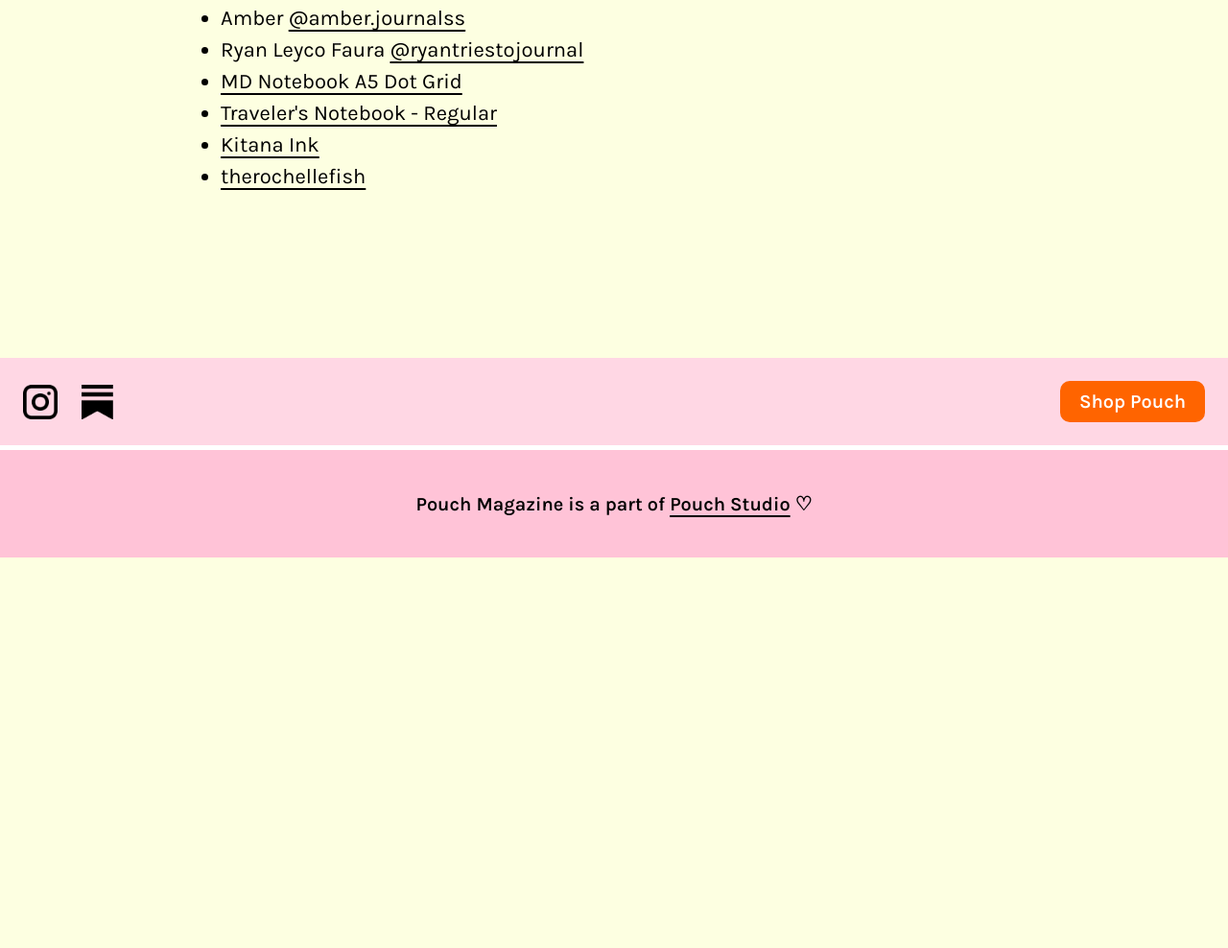
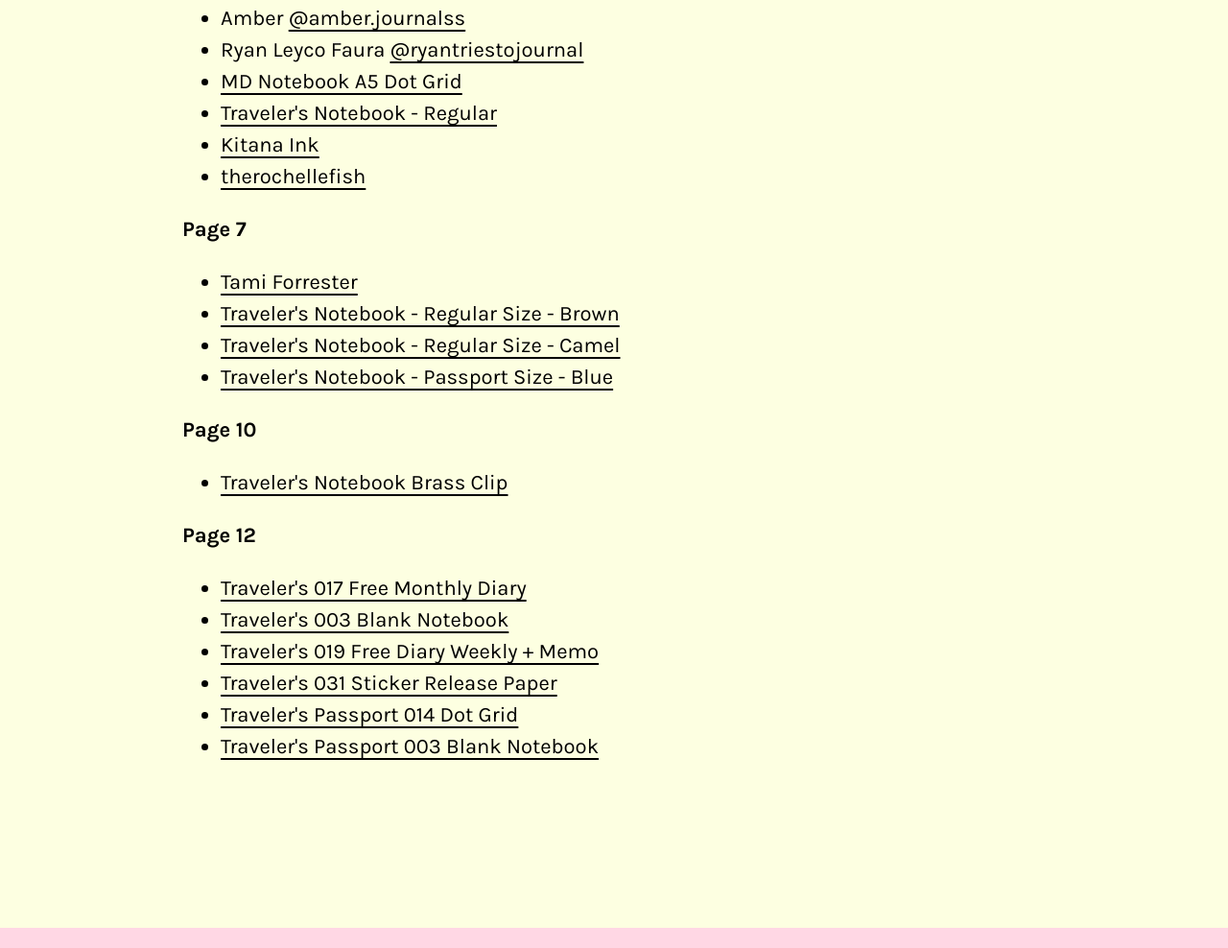
Before and after one commit to vrk/pouchmagazine.com, an Eleventy site: page pouch-03/extras.md in a window 1280 px wide. Shown: the part 1137-2125 px from the top of the page at 96% size. Before the commit the page ends 1718 px from the top, so only its background shows below. Built offline with nearby package versions, Linux system fonts and the light colour scheme; Eleventy itself is replaced by a stand-in of ours; files that its build step writes are made by us from their sources; a web font is replaced by a local one.

Commit message:
first 12 pages

```diff
--- a/pouch-03/extras.md
+++ b/pouch-03/extras.md
@@ -39,3 +39,22 @@ Illustration by Victoria Kirst
 - [Traveler's Notebook - Regular](https://www.jetpens.com/TRAVELER-S-COMPANY-TRAVELER-S-notebook-Refill-025-Regular-Size-Cream-Blank/pd/26933)
 - [Kitana Ink](https://www.kitana-ink.com/)
 - [therochellefish](https://www.instagram.com/therochellefish/)
+
+**Page 7**
+
+- [Tami Forrester](https://instagram.com/tami.jo)
+- [Traveler's Notebook - Regular Size - Brown](https://www.jetpens.com/TRAVELER-S-COMPANY-TRAVELER-S-notebook-Starter-Kit-Regular-Size-Brown-Leather/pd/13623)
+- [Traveler's Notebook - Regular Size - Camel](https://www.jetpens.com/TRAVELER-S-COMPANY-TRAVELER-S-notebook-Starter-Kit-Regular-Size-Camel-Leather/pd/15935)
+- [Traveler's Notebook - Passport Size - Blue](https://www.jetpens.com/TRAVELER-S-COMPANY-TRAVELER-S-notebook-Starter-Kit-Passport-Size-Blue-Leather/pd/23525)
+
+**Page 10**
+- [Traveler's Notebook Brass Clip](https://www.jetpens.com/TRAVELER-S-COMPANY-TRAVELER-S-notebook-Accessories-030-Brass-Clip-TRC-Logo/pd/26942?gad_source=1&gad_campaignid=149545824&gbraid=0AAAAAD-ty4ReqjvbgXHpU4x_0VzIm5CNr&gclid=CjwKCAjwvNfSBhBiEiwAyaGMCYmjDqoMMJtB7kDdX6Ocf3qt1cZUBUf9w3DZjAl42rq5x_J5tpU4mBoCc8AQAvD_BwE)
+
+**Page 12**
+
+- [Traveler's 017 Free Monthly Diary](https://www.jetpens.com/TRAVELER-S-COMPANY-TRAVELER-S-notebook-Refill-017-Regular-Size-Free-Monthly-Planner/pd/13652)
+- [Traveler's 003 Blank Notebook](https://www.jetpens.com/TRAVELER-S-COMPANY-TRAVELER-S-notebook-Refill-003-Regular-Size-Blank/pd/13646)
+- [Traveler's 019 Free Diary Weekly + Memo](https://www.jetpens.com/TRAVELER-S-COMPANY-TRAVELER-S-notebook-Refill-019-Regular-Size-Free-Weekly-Planner-with-Memo/pd/13645)
+- [Traveler's 031 Sticker Release Paper](https://www.jetpens.com/TRAVELER-S-COMPANY-TRAVELER-S-notebook-Refill-031-Regular-Size-Sticker-Release-Paper/pd/37811)
+- [Traveler's Passport 014 Dot Grid](https://www.jetpens.com/TRAVELER-S-COMPANY-TRAVELER-S-notebook-Refill-014-Passport-Size-Dot-Grid/pd/26939)
+- [Traveler's Passport 003 Blank Notebook](https://www.jetpens.com/TRAVELER-S-COMPANY-TRAVELER-S-notebook-Refill-003-Passport-Size-Blank/pd/13639)
```
